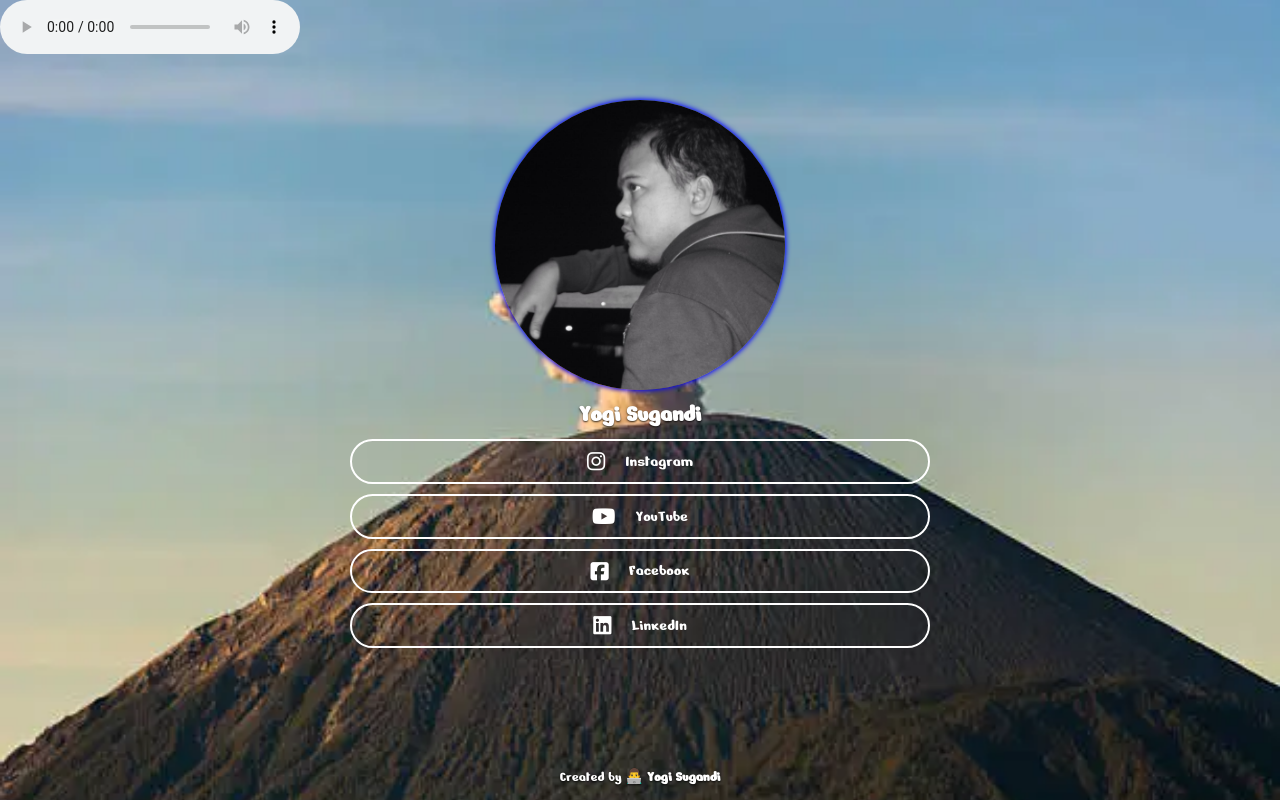
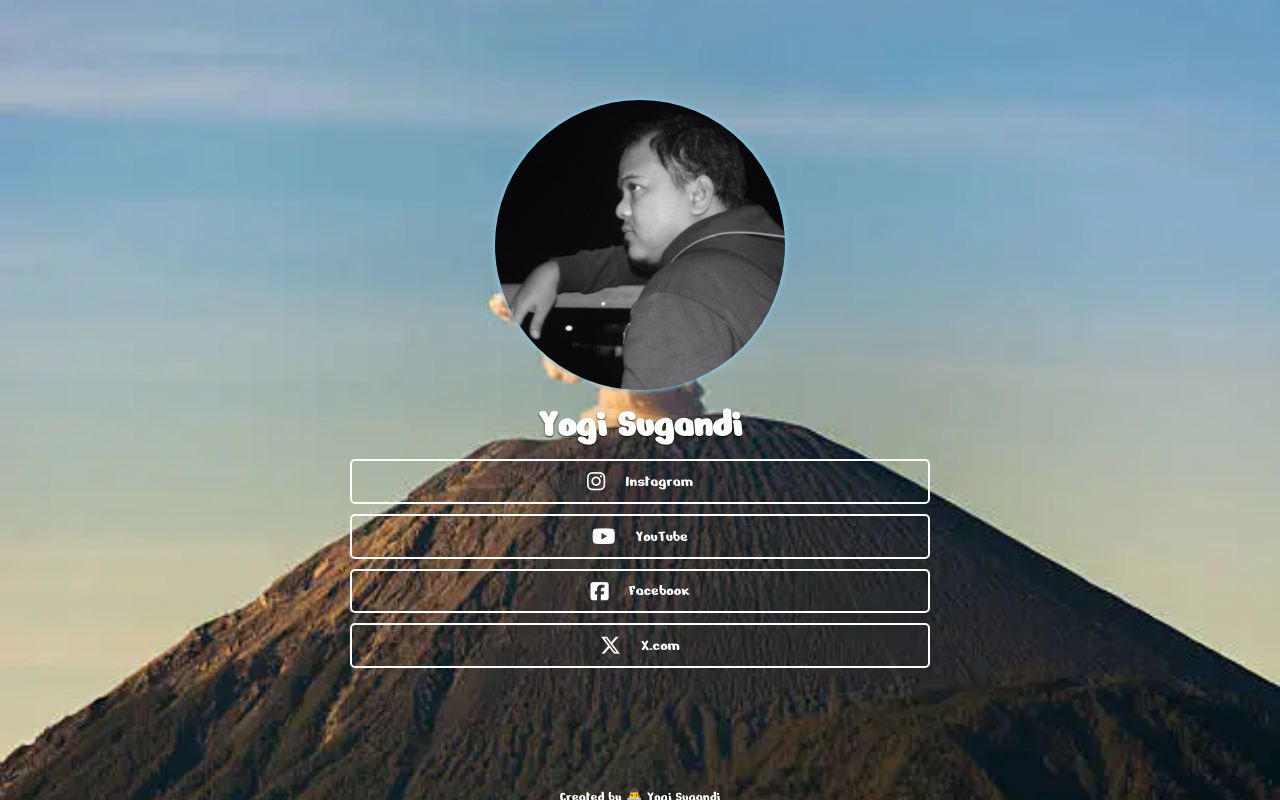
Before and after one commit to yogiesugandi/linktree, a plain HTML site: page index.html in a window 1280 px wide. Drawn offline with Linux system fonts and the light colour scheme; a web font is replaced by a local one.

Commit message:
update link, edit css and move css file to folder css

```diff
--- a/style.css
+++ b/css/style.css
@@ -21,7 +21,7 @@ body {
   font-family: "Nerko One", serif;
   font-style: auto;
   position: relative;
-  background-image: url(img/bg2.webp);
+  background-image: url(/img/bg2.webp);
   background-size: cover;
   background-position: center;
 }
@@ -49,11 +49,12 @@ section main img {
   width: 50%;
   border-radius: 50%;
   aspect-ratio: 1/1;
-  box-shadow: 0 0 5px 1px blue;
+  box-shadow: 0 0 5px 1px skyblue;
 }
 
 section main h2 {
   font-weight: 600;
+  font-size: 2.5rem;
   color: white;
   text-shadow: 0 0 1px transparent, 0 1px 2px rgba(0, 0, 0, 0.8);
 }
@@ -67,7 +68,7 @@ section main a {
   padding: 10px;
   color: white;
   text-decoration: none;
-  border-radius: 5cap;
+  border-radius: 5px;
   gap: 20px;
   transition: 0.3s;
   position: relative;
@@ -126,8 +127,13 @@ section main a {
 }
 
 .facebook:hover {
-  background: white;
+  background-color: white;
   color: #3b5998;
+}
+
+.X:hover {
+  background-color: white;
+  color: black;
 }
 
 .linkedin:hover {
@@ -149,5 +155,5 @@ section footer p {
 section footer p a {
   color: white;
   text-decoration: none;
-  font-weight: 600;
+  font-weight: 300;
 }
--- a/index.html
+++ b/index.html
@@ -17,10 +17,10 @@
       crossorigin="anonymous"
       referrerpolicy="no-referrer"
     />
-    <link rel="stylesheet" href="style.css" />
+    <link rel="stylesheet" href="css/style.css" />
   </head>
   <body>
-    <audio controls autoplay preload="auto">
+    <audio autoplay loop preload="auto">
       <source src="assets/gie.mp3" type="audio/mp3" />
       Your browser does not support the audio element.
     </audio>
@@ -28,22 +28,33 @@
       <main>
         <img src="img/Yogi.jpg" alt="Yogi Sugandi" />
         <h2>Yogi Sugandi</h2>
-        <a href="" class="instagram" data-text="Instagram"
+        <a
+          href="https://www.instagram.com/yogie_sugandi/"
+          class="instagram"
+          data-text="Instagram"
           ><i class="fa-brands fa-instagram"></i> Instagram</a
         >
-        <a href="" class="youtube"
+        <a href="https://www.youtube.com/@Mang_Ogie" class="youtube"
           ><i class="fa-brands fa-youtube"></i> YouTube</a
         >
-        <a href="" class="facebook"
+        <a
+          href="https://www.facebook.com/share/1AzWyrPj5p/?mibextid=wwXIfr"
+          class="facebook"
           ><i class="fa-brands fa-square-facebook"></i> Facebook</a
         >
-        <a href="" class="linkedin"
+        <a href="https://twitter.com/yogisugandi" class="X"
+          ><i class="fa-brands fa-x-twitter"></i> X.com</a
+        >
+        <!-- <a href="" class="linkedin"
           ><i class="fa-brands fa-linkedin"></i> LinkedIn</a
-        >
+        > -->
       </main>
 
       <footer>
-        <p>Created by 👨‍💻 <a href="">Yogi Sugandi</a></p>
+        <p>
+          Created by 👨‍💻
+          <a href="https://yogiesugandi.github.io/myweb/">Yogi Sugandi</a>
+        </p>
       </footer>
     </section>
   </body>
```
